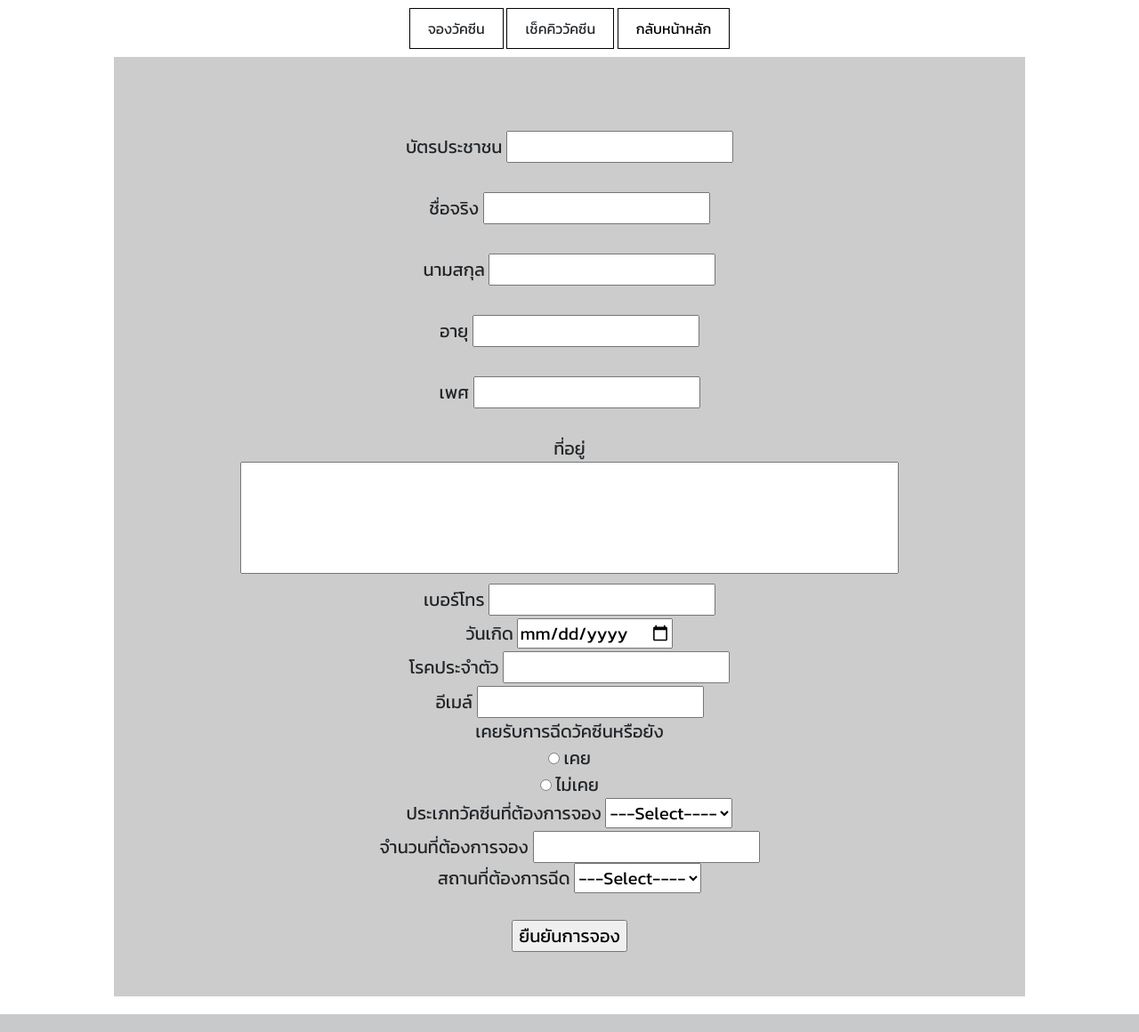
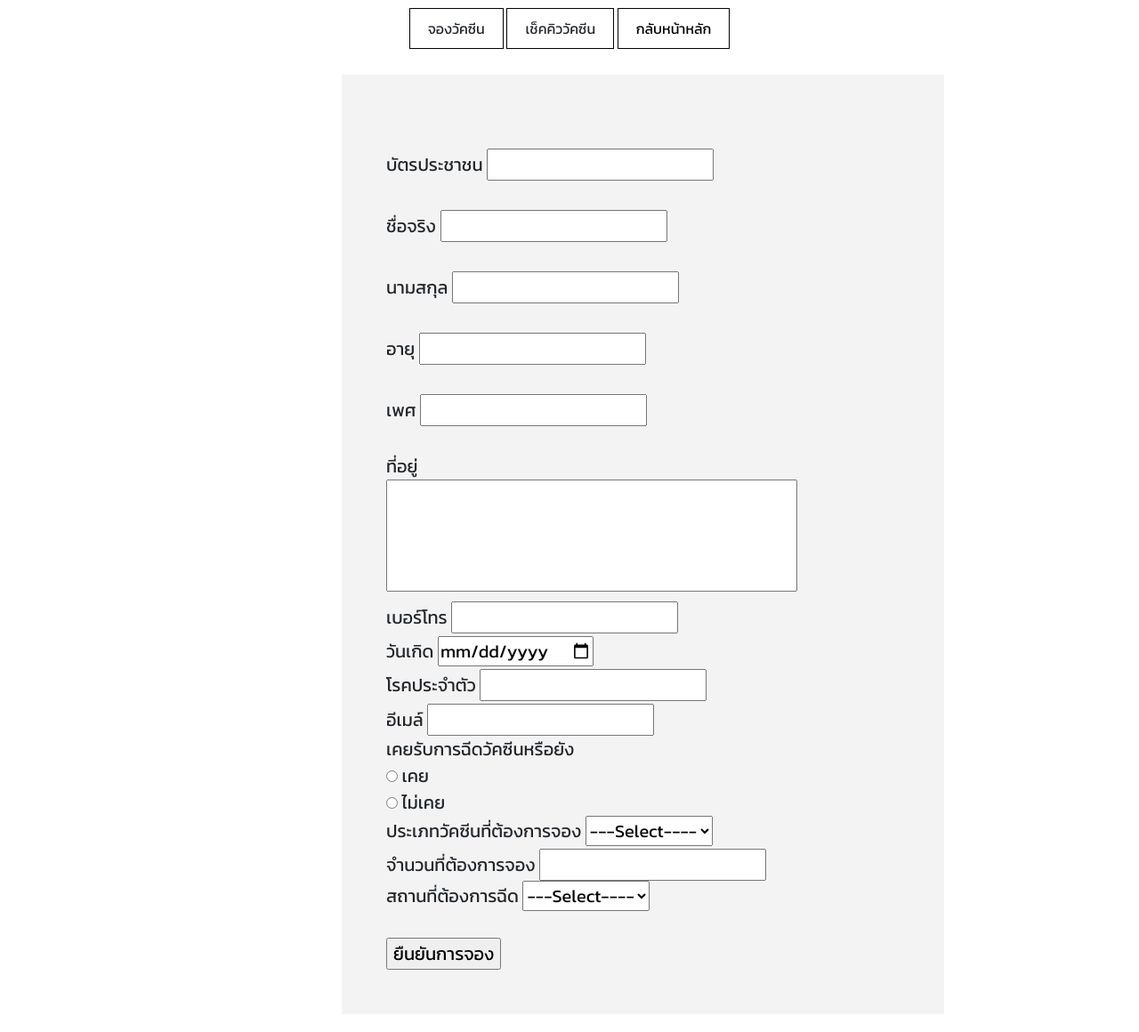
Before and after one commit to JustinzDev/reserve-vaccine, a PHP site: page /best-of-vaccine/reserve.php in a window 1280 px wide. Shown: the whole page at 89% size. Run offline with PHP 8.4, Linux system fonts and the light colour scheme.

Commit message:
จัดโครงฟอร์ม และ responsive

```diff
--- a/assets/css/main.css
+++ b/assets/css/main.css
@@ -134,17 +134,40 @@
 
 /* หน้าจองวัคซีน */
 
+
     .Box_Input_vaccin01{ /* Class Selector */
         width: 100%;
         margin: auto;
+        display: block;
+
     }
     .Box_Input_vaccin02{ /* Class Selector */
-    width: 80%;
+        width: auto;
         margin: auto;
         margin-top: 20px;
         text-align: center;
         padding: 20px;
-    background-color: rgb(204, 204, 204);
+        background-color: rgb(243, 243, 243)
+    }
+    table{
+        width: 80%;
+        height: auto;
+        overflow-x:auto;
+        border: 1px solid black;
+    }
+    table tr{
+        display: inline-flexbox;  /**/
+    }
+    table td input{
+        width: 100px;
+    }
+    table tr td label {
+        width: 100px;
+
+    }
+    table tr td textarea{
+        resize: none;
+        width: 50%;
     }
 
     .Contorl_form input{ /*Descendant selector*/
@@ -152,23 +175,42 @@
     }
     .Contorl_form textarea{ /*Descendant selector*/
         resize: none;
-    width: 80%;
+        width:100%;
     }
 
 @media screen and (min-width: 681px) {
     .Box_Input_vaccin01{ /* Class Selector */
         width: 100%;
         margin: auto;
+        margin-top: 20px;
         display: flex;
-        text-align: center;
+        text-align: left;
+
     }
     .Box_Input_vaccin02{ /* Class Selector */
-        width: 80%;
+        width: auto;
         padding: 50px;
         font-size: 20px;
+        margin-left: 30%;
         margin-bottom: 20px;
-        background-color: rgb(204, 204, 204);
+        text-align:left;  /**/
+        background-color: rgb(243, 243, 243)
     }
+
+    table{
+        padding: 30px;
+        border: 1px solid black;
+
+    }
+    table td input{
+        width: 200px;
+    }
+
+    table tr td label {
+        width: 100%;     /**/
+
+    }
+
     .Contorl_form  input{ /*Descendant selector*/
         margin-top: 3px;
     }
@@ -176,7 +218,9 @@
         resize: none;
         width: 80%;
     }
+
 }
+
 
 /* หน้าเช็ควัคซีน */
 .divA{  /* Class Selector */
```
Lines whose indentation alone changed are shown as unchanged.
